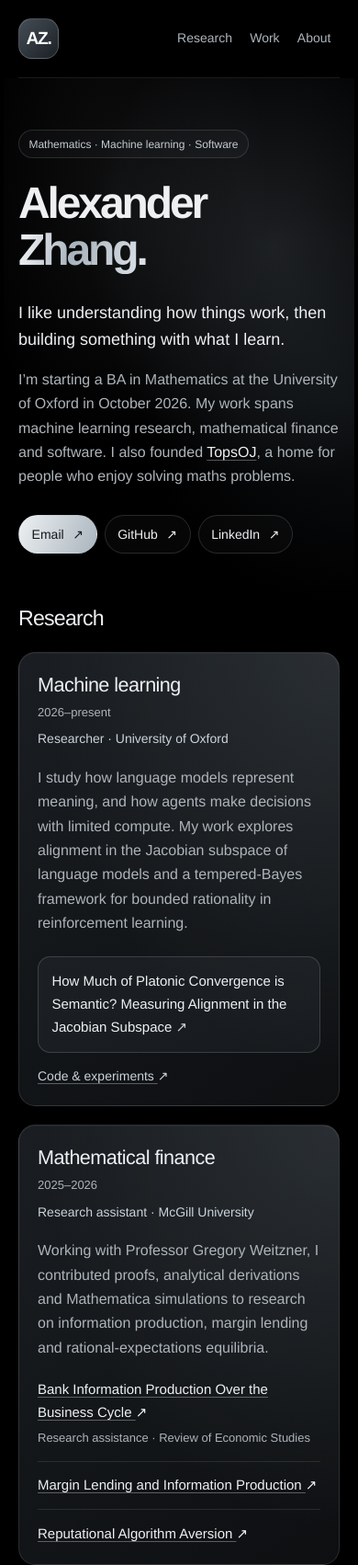
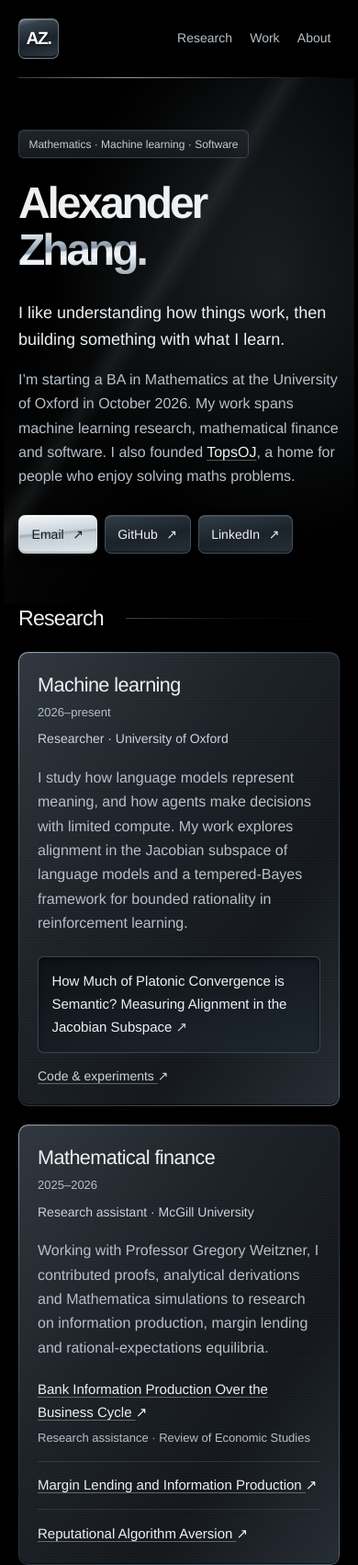
Before and after one commit to excelexx/excelexx.github.io, a plain HTML site: page index.html in a window 390 px wide. Shown: the top 1702 px of the page at 92% size. Drawn offline with Linux system fonts and the light colour scheme.

Commit message:
Strengthen gunmetal styling with brushed surfaces and beveled edges

```diff
--- a/styles.css
+++ b/styles.css
@@ -1,11 +1,17 @@
 :root {
   color-scheme: dark;
   --ink: #eef0f2;
-  --secondary: #adb4ba;
+  --secondary: #b6bfc8;
   --rule: #ffffff1a;
   --paper: #000;
   --surface: #15181b;
   --accent: #d3dbe1;
+  --metal-radius: 0.65rem;
+  --metal-surface:
+    repeating-linear-gradient(0deg, #ffffff03 0, #ffffff03 1px, transparent 1px, transparent 3px) padding-box,
+    linear-gradient(125deg, #30373e 0%, #1d2228 38%, #14181d 70%, #252c33 100%) padding-box,
+    linear-gradient(135deg, #9ba7b3 0%, #56616c 18%, #252c34 48%, #596673 100%) border-box;
+  --metal-shadow: inset 0 1px 0 #ffffff12, inset 0 -1px 0 #0009, 0 12px 32px #0005;
   font-family: Helvetica, "Helvetica Neue", Arial, sans-serif;
   font-size: 16px;
   font-synthesis: none;
@@ -35,12 +41,21 @@ a:focus-visible { outline: 2px solid var(--accent); outline-offset: 5px; border-
 .page { width: min(100% - 5rem, 68rem); margin-inline: auto; }
 
 .site-header {
+  position: relative;
   display: flex;
   align-items: center;
   justify-content: space-between;
   gap: 1.5rem;
   padding-block: 1.75rem;
-  border-bottom: 1px solid var(--rule);
+  border-bottom: 1px solid transparent;
+}
+.site-header::after {
+  content: "";
+  position: absolute;
+  inset: auto 0 -1px;
+  height: 1px;
+  background: linear-gradient(90deg, #333c45, #919da9 34%, #333c45 72%, transparent);
+  pointer-events: none;
 }
 .wordmark {
   display: grid;
@@ -48,9 +63,11 @@ a:focus-visible { outline: 2px solid var(--accent); outline-offset: 5px; border-
   flex-shrink: 0;
   width: 2.75rem;
   height: 2.75rem;
-  border: 1px solid #ffffff30;
-  border-radius: 0.9rem;
-  background: linear-gradient(135deg, #454d55, #1b2025);
+  border: 1px solid #9ba7b388;
+  border-radius: 0.45rem;
+  background: linear-gradient(165deg, #697681 0%, #36414b 16%, #1a222a 55%, #303b45 100%);
+  box-shadow: inset 0 1px 0 #e5edf64d, inset 0 -2px 0 #0009, 0 4px 12px #0005;
+  text-shadow: 0 1px 2px #000a;
   color: #fff;
   font-size: 1.2rem;
   font-weight: 700;
@@ -62,7 +79,7 @@ nav { display: flex; flex-wrap: wrap; gap: 0.3rem; font-size: 0.875rem; }
 nav a {
   color: var(--secondary);
   padding: 0.45rem 0.85rem;
-  border-radius: 2rem;
+  border-radius: 0.4rem;
   text-decoration: none;
 }
 nav a:hover, nav a:focus-visible { color: var(--ink); background: #ffffff0d; }
@@ -79,17 +96,17 @@ nav a:hover, nav a:focus-visible { color: var(--ink); background: #ffffff0d; }
   z-index: -1;
   pointer-events: none;
   background:
-    radial-gradient(ellipse at 77% 32%, #7b87943a, transparent 48%),
-    radial-gradient(ellipse at 99% 62%, #45525f2e, transparent 43%),
-    radial-gradient(ellipse at 33% 22%, #a6afb516, transparent 45%);
+    linear-gradient(122deg, transparent 25%, #9aa8b408 39%, #cfdae418 42%, #9aa8b408 45%, transparent 63%),
+    radial-gradient(ellipse at 78% 38%, #77879735, transparent 58%);
 }
 .eyebrow {
   display: inline-block;
   padding: 0.35rem 0.8rem;
   margin-bottom: 1.4rem;
-  border: 1px solid #acb8c22e;
-  border-radius: 2rem;
-  background: #abb8c10a;
+  border: 1px solid #83919f45;
+  border-radius: 0.35rem;
+  background: linear-gradient(175deg, #303942a3, #151b21b3);
+  box-shadow: inset 0 1px 0 #ffffff0d;
   color: #c4ccd2;
   font-size: 0.875rem;
   line-height: 1.5;
@@ -103,7 +120,7 @@ h1 {
 .name-gradient { color: #d5dde4; display: inline-block; }
 @supports (background-clip: text) or (-webkit-background-clip: text) {
   .name-gradient {
-    background: linear-gradient(105deg, #f2f4f6 4%, #a9b3bd 44%, #dae0e6 96%);
+    background: linear-gradient(175deg, #f8fafc 4%, #b6c2cd 32%, #8494a3 47%, #dfe7ee 51%, #f4f7fa 62%, #a0afbd 96%);
     -webkit-background-clip: text;
     background-clip: text;
     color: transparent;
@@ -119,23 +136,31 @@ h1 {
   align-items: center;
   gap: 1.2rem;
   padding: 0.65rem 1.1rem;
-  border: 1px solid #ffffff24;
-  border-radius: 2rem;
-  background: #ffffff06;
+  border: 1px solid #67768480;
+  border-radius: 0.45rem;
+  background: linear-gradient(170deg, #323d47, #1b2229 55%, #262f38);
+  box-shadow: inset 0 1px 0 #d6e3ef26, inset 0 -1px 0 #000a, 0 3px 8px #0004;
   font-size: 0.875rem;
   text-decoration: none;
 }
 .contact-links li:first-child a {
   color: #14181c;
-  background: linear-gradient(115deg, #edf0f2, #aab5be);
-  border-color: transparent;
+  background: linear-gradient(175deg, #f4f7f9, #ccd4db 43%, #a3adb7 47%, #c3cdd4 53%, #e0e6eb);
+  border-color: #d7e0e5;
+  box-shadow: inset 0 1px 0 #fff, inset 0 -1px 0 #56657366, 0 3px 12px #0006;
 }
 .contact-links a:hover, .contact-links a:focus-visible { border-color: #d3dbe180; background-color: #ffffff12; }
 .contact-links li:first-child a:hover { color: #14181c; border-color: #eef2f5; }
 a span[aria-hidden="true"] { display: inline-block; transition: transform 180ms ease; }
 
 .section { margin-bottom: 4.5rem; }
-.section-label { margin-bottom: 1.35rem; }
+.section-label { display: flex; align-items: center; gap: 1.5rem; margin-bottom: 1.35rem; }
+.section-label::after {
+  content: "";
+  flex: 1;
+  height: 1px;
+  background: linear-gradient(90deg, #66758399, #333c4533 55%, transparent);
+}
 h2 { font-size: 1.65rem; font-weight: 500; line-height: 1.25; letter-spacing: -0.035em; }
 .section-content { min-width: 0; }
 .card-grid { display: grid; grid-template-columns: repeat(2, minmax(0, 1fr)); gap: 1.25rem; }
@@ -144,12 +169,10 @@ h2 { font-size: 1.65rem; font-weight: 500; line-height: 1.25; letter-spacing: -0
   --card-accent: #cbd3db;
   min-width: 0;
   padding: 2rem;
-  border: 1px solid #ffffff1c;
-  border-radius: 1.35rem;
-  background:
-    radial-gradient(ellipse at 100% 0%, rgba(var(--tone), 0.16), transparent 65%),
-    linear-gradient(145deg, #1a1e22, #0d0f11);
-  box-shadow: inset 0 1px 0 #ffffff0a;
+  border: 1px solid transparent;
+  border-radius: var(--metal-radius);
+  background: var(--metal-surface);
+  box-shadow: var(--metal-shadow);
   transition: border-color 200ms ease, transform 200ms ease, box-shadow 200ms ease;
 }
 .entry:focus-within { border-color: rgba(var(--tone), 0.6); }
@@ -165,14 +188,15 @@ h3 a span { font-size: 1rem; color: var(--card-accent); margin-left: 0.2rem; }
   display: block;
   margin-top: 1.4rem;
   padding: 1rem 1.1rem;
-  background: rgba(var(--tone), 0.07);
-  border: 1px solid rgba(var(--tone), 0.27);
-  border-radius: 0.85rem;
+  background: linear-gradient(165deg, #0d1217, #1e262e);
+  border: 1px solid #59677588;
+  border-radius: 0.4rem;
+  box-shadow: inset 0 2px 5px #0007, 0 1px 0 #ffffff0a;
   font-size: 0.9375rem;
   line-height: 1.65;
   text-decoration: none;
 }
-.paper-link:hover { color: #fff; border-color: var(--card-accent); background: rgba(var(--tone), 0.14); }
+.paper-link:hover { color: #fff; border-color: var(--card-accent); background: linear-gradient(165deg, #141b22, #293440); }
 .paper-link span { color: var(--card-accent); }
 .entry-links { margin-top: 0.9rem; font-size: 0.875rem; }
 .entry-links a { color: var(--card-accent); }
@@ -191,9 +215,10 @@ h3 a span { font-size: 1rem; color: var(--card-accent); margin-left: 0.2rem; }
   grid-template-columns: repeat(3, minmax(0, 1fr));
   gap: 0;
   padding: 1.5rem 0;
-  border: 1px solid #aebbc723;
-  border-radius: 1rem;
-  background: linear-gradient(140deg, #8997a320, #48556212);
+  border: 1px solid #69798866;
+  border-radius: 0.45rem;
+  background: linear-gradient(165deg, #0c1116, #202a33);
+  box-shadow: inset 0 2px 8px #0009, 0 1px 0 #e0edfa12;
 }
 .stats div { display: flex; flex-direction: column; padding-inline: 1rem; }
 .stats div + div { border-left: 1px solid #aebbc723; }
@@ -208,9 +233,10 @@ h3 a span { font-size: 1rem; color: var(--card-accent); margin-left: 0.2rem; }
   justify-content: center;
   gap: 0.7rem;
   padding: 1.5rem;
-  border: 1px solid var(--rule);
-  border-radius: 1rem;
-  background: linear-gradient(140deg, #202428, #111417);
+  border: 1px solid transparent;
+  border-radius: var(--metal-radius);
+  background: var(--metal-surface);
+  box-shadow: var(--metal-shadow);
 }
 .distinctions dt { color: var(--secondary); font-size: 0.875rem; }
 .distinctions dd { order: -1; font-size: 1.15rem; line-height: 1.45; letter-spacing: -0.025em; font-weight: 500; }
@@ -220,9 +246,10 @@ h3 a span { font-size: 1rem; color: var(--card-accent); margin-left: 0.2rem; }
   grid-template-columns: minmax(0, 1.15fr) minmax(0, 1fr);
   gap: 1.75rem 3rem;
   padding: 2rem;
-  border: 1px solid var(--rule);
-  border-radius: 1.35rem;
-  background: radial-gradient(ellipse at 100% 100%, #94a2ad20, transparent 65%), #111417;
+  border: 1px solid transparent;
+  border-radius: var(--metal-radius);
+  background: var(--metal-surface);
+  box-shadow: var(--metal-shadow);
 }
 .about-copy > p { color: var(--secondary); }
 .small-label { display: block; color: var(--ink); font-size: 0.875rem; margin-bottom: 0.6rem; }
@@ -236,7 +263,7 @@ h3 a span { font-size: 1rem; color: var(--card-accent); margin-left: 0.2rem; }
 .skip-link:focus { top: 1rem; }
 
 @media (hover: hover) {
-  .entry:hover { border-color: rgba(var(--tone), 0.45); box-shadow: inset 0 1px 0 #ffffff08, 0 12px 35px #0003; }
+  .entry:hover { border-color: #afc0d075; box-shadow: inset 0 1px 0 #ffffff24, inset 0 -1px 0 #0009, 0 18px 40px #0008; }
 }
 @media (hover: hover) and (prefers-reduced-motion: no-preference) {
   .entry:hover { transform: translateY(-3px); }
@@ -280,7 +307,7 @@ h3 a span { font-size: 1rem; color: var(--card-accent); margin-left: 0.2rem; }
   .contact-links { gap: 0.5rem; }
   .contact-links a { gap: 0.6rem; padding: 0.55rem 0.85rem; }
   h2 { font-size: 1.45rem; }
-  .entry { padding: 1.25rem; border-radius: 1.15rem; }
+  .entry { padding: 1.25rem; }
   .entry-heading { flex-direction: column; gap: 0.3rem; }
   .stats { padding-block: 1.25rem; }
   .stats div { padding-inline: 0.5rem; }
@@ -302,6 +329,7 @@ h3 a span { font-size: 1rem; color: var(--card-accent); margin-left: 0.2rem; }
   :root { color-scheme: light; --ink: #171717; --secondary: #595959; --rule: #ddd; --paper: #fff; --accent: #171717; }
   .page { width: 100%; }
   .site-header, .contact-links, .site-footer, .skip-link, .intro::before { display: none; }
+  .section-label::after { display: none; }
   .intro { padding-block: 0 2rem; }
   h1 { font-size: 3rem; }
   .name-gradient { color: var(--ink); background: none; }
@@ -309,9 +337,9 @@ h3 a span { font-size: 1rem; color: var(--card-accent); margin-left: 0.2rem; }
   .entry, .about-copy, .distinctions div { background: #fff; box-shadow: none; border-color: #ddd; break-inside: avoid; margin-bottom: 1rem; }
   .entry { display: block; --card-accent: #171717; padding: 1.2rem; }
   .section { margin-bottom: 2rem; }
-  .stats { background: #fff; border-color: #ddd; margin-top: 1.25rem; }
+  .stats { background: #fff; border-color: #ddd; box-shadow: none; margin-top: 1.25rem; }
   .stats dd, .say-hello a { color: var(--ink); }
   .stats div + div { border-color: #ddd; }
-  .paper-link { background: #fff; border-color: #ddd; }
+  .paper-link { background: #fff; border-color: #ddd; box-shadow: none; }
   .about-copy > p + p { margin-top: 1rem; }
 }
```
